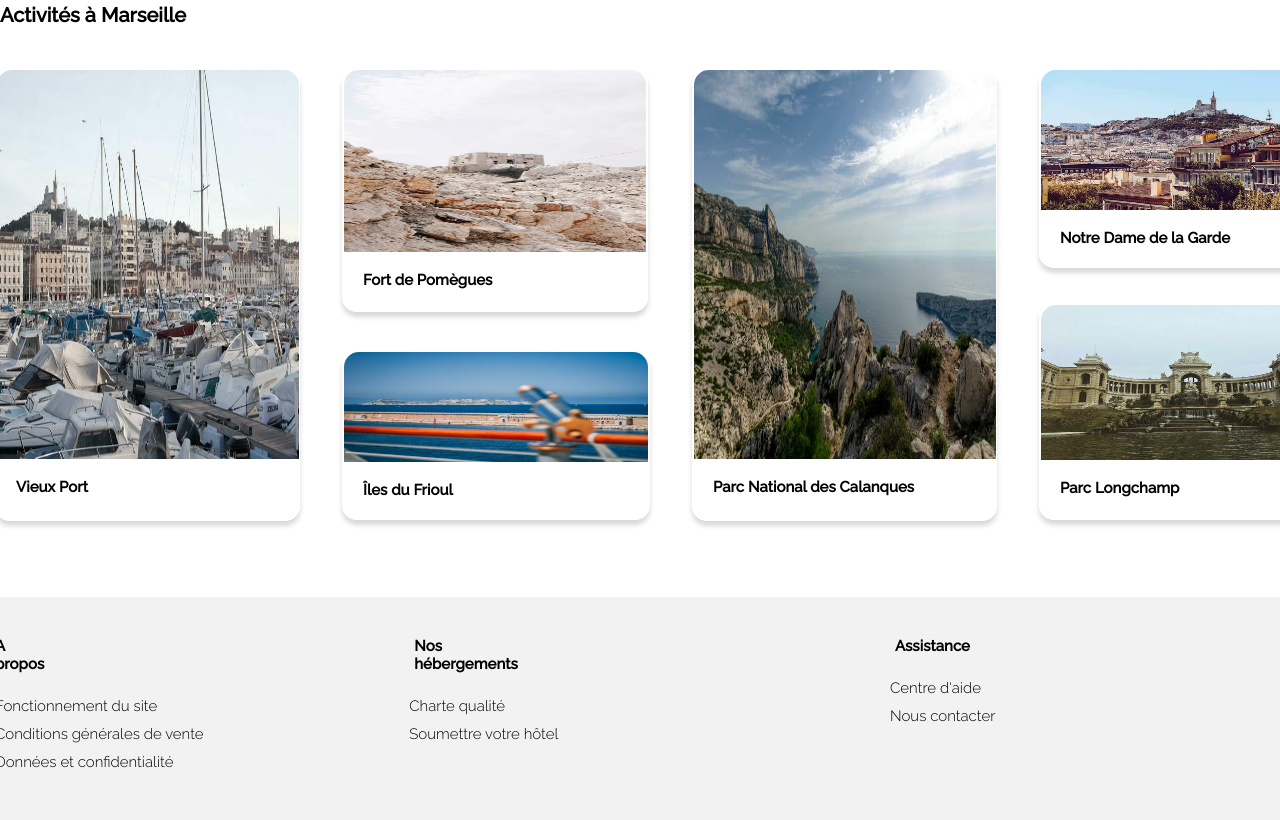
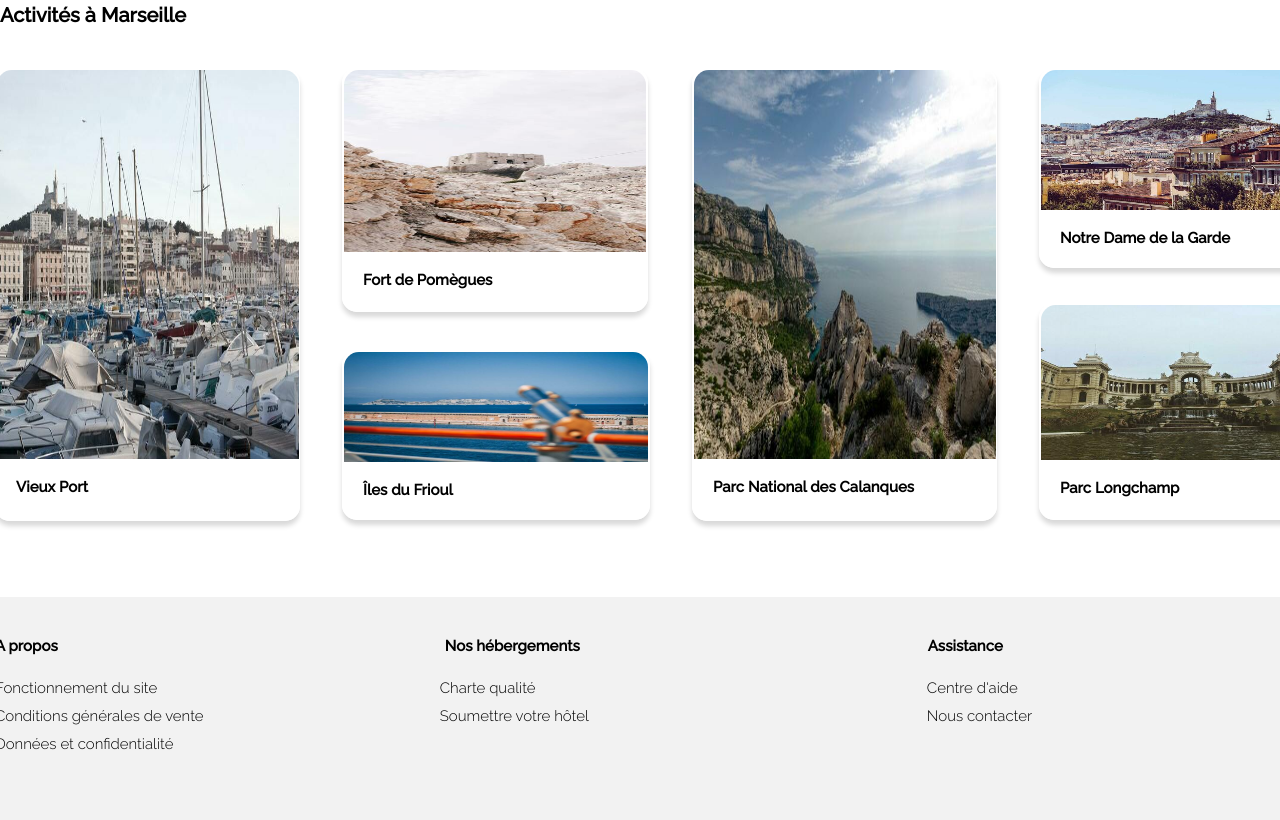
Before and after one commit to benso25/BenjaminSores_2_08042021, a plain HTML site: page index.html in a window 1280 px wide. Shown: the part 1245-2065 px from the top of the page. Drawn offline with Linux system fonts and the light colour scheme.

Commit message:
modifications Footer

```diff
--- a/style.css
+++ b/style.css
@@ -98,7 +98,6 @@ header{
         width: 396px;
         height: 50px;
         margin: auto;
-        padding: auto;
         display: flex;
         border: 0.05px solid #f2f2f2;
         border-radius: 15px 15px 15px 15px;
@@ -919,7 +918,7 @@ header{
 
     .propos h3{
         margin-left: -5px;
-        margin-right: 370px;
+        margin-right: 387px;
         margin-top: 40px;
         margin-bottom: 24px;
 }
@@ -929,7 +928,7 @@ header{
 }
 
 .nos h3{
-    margin-right: 370px;
+    margin-right: 398px;
     margin-top: 40px;
     margin-bottom: 24px;
 }
@@ -939,11 +938,11 @@ header{
 }
 
 .assistance h3{
-    margin-right: 370px;
+    margin-left: -50px;
     margin-top: 40px;
     margin-bottom: 24px;
 }
 
 .assistance li{
-    margin-left: -45px;
+    margin-left: -91px;
 }
```
